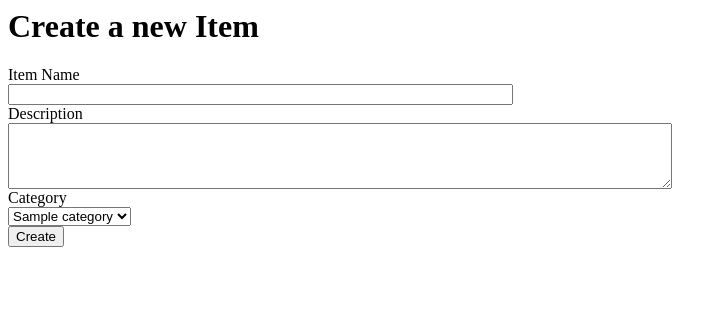
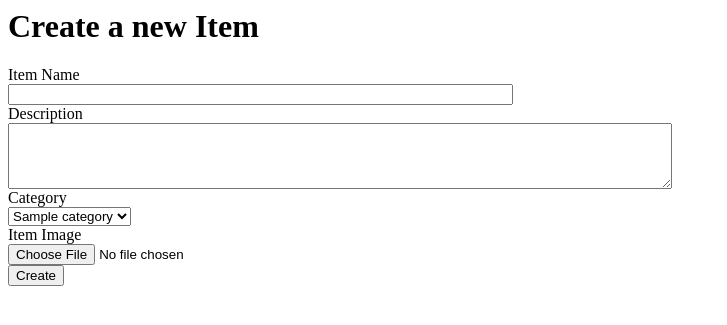
Before and after one commit to ziggylineous/udacity-full-stack-dev, a Flask app: page /items/new in a window 1280 px wide. Shown: the top 325 px of the page, without its empty margins (0-727 px from the left). Run offline with Flask 2, Linux system fonts and the light colour scheme; tables that the repository leaves empty hold one stand-in row (values such as "Sample post"); some libraries are stand-ins or nearby versions.

Commit message:
upload item image

```diff
--- a/item_catalog/app/__init__.py
+++ b/item_catalog/app/__init__.py
@@ -1,11 +1,17 @@
 from flask import Flask
 from config import Config
 from flask_sqlalchemy import SQLAlchemy
+from flask_uploads import UploadSet, IMAGES, configure_uploads, patch_request_class
 
 app = Flask(__name__)
 app.config.from_object(Config)
 db = SQLAlchemy(app)
 
+# image upload setup
+images = UploadSet('images', IMAGES)
+configure_uploads(app, images)
+patch_request_class(app, 4 * 1024 * 1024) # limits image's size
+
 # here app is the package
 # not the above app var
 from app import routes, models
--- a/item_catalog/app/forms.py
+++ b/item_catalog/app/forms.py
@@ -1,12 +1,17 @@
 from flask_wtf import FlaskForm
+from flask_wtf.file import FileField, FileAllowed
 from wtforms import StringField, TextAreaField, SubmitField, SelectField
 from wtforms.validators import DataRequired
 from app.models import Category
+from app import images
 
 class ItemForm(FlaskForm):
     name = StringField('Item Name', validators=[DataRequired()])
     description = TextAreaField('Description', validators=[DataRequired()])
     category_id = SelectField('Category', coerce=int)
+    image = FileField('Item Image', validators=[
+        FileAllowed(images, 'You can upload images only.')
+    ])
 
     def __init__(self, *args, **kwargs):
         super().__init__(*args, **kwargs)
--- a/item_catalog/app/routes.py
+++ b/item_catalog/app/routes.py
@@ -1,9 +1,11 @@
 # the first app is the package,
 # the second is the Flask application
-from app import app, db
+from app import app, db, images
 from app.models import User, Item, Category
 from flask import render_template, request, flash, url_for, redirect
+import os.path
 from app.forms import ItemForm
+
 
 @app.route('/')
 @app.route('/items')
@@ -31,7 +33,8 @@ def edit_item(item_id):
     form = ItemForm(formdata=request.form, obj=item)
 
     if form.validate_on_submit():
-        update_item(item, form)
+        filename = save_image_get_filename(form.image.data)
+        update_item(item, form, filename)
         flash('Updated item: {}'.format(item.name))
         return redirect(url_for('view_item', item_id=item.id))
 
@@ -42,9 +45,10 @@ def edit_item(item_id):
     )
 
 
-def update_item(item, item_form):
+def update_item(item, item_form, filename):
     item_form.populate_obj(item)
     item.category = Category.query.filter_by(id=item.category_id).one()
+    item.image = filename
 
     db.session.commit()
 
@@ -54,7 +58,8 @@ def create_item():
     form = ItemForm()
 
     if form.validate_on_submit():
-        item = _create_item(form)
+        filename = save_image_get_filename(form.image.data)
+        item = _create_item(form, filename)
         flash('Created new item: {}'.format(item.name))
         return redirect(url_for('show_items'))
 
@@ -66,7 +71,7 @@ def create_item():
     )
 
 
-def _create_item(item_form):
+def _create_item(item_form, filename):
     category_id = item_form.category_id.data
     cat = Category.query.filter_by(id=category_id).one()
 
@@ -74,13 +79,26 @@ def _create_item(item_form):
         name=item_form.name.data,
         description=item_form.description.data,
         category_id=category_id,
-        category=cat
+        category=cat,
+        image=filename
     )
 
     db.session.add(item)
     db.session.commit()
 
     return item
+
+
+def save_image_get_filename(image_file):
+    if image_file:
+        filename = images.save(
+            image_file,
+            name=image_file.filename
+        )
+
+        return filename
+
+    return ''
 
 
 @app.route('/items/<int:item_id>/delete', methods=['DELETE'])
--- a/item_catalog/app/templates/item-form.html
+++ b/item_catalog/app/templates/item-form.html
@@ -11,7 +11,7 @@
 {% endblock %}
 
 {% block content %}
-<form action="" method="POST">
+<form action="" method="POST" enctype="multipart/form-data">
     {{ form.hidden_tag() }}
     <div>
         {{ form.name.label }}<br>
@@ -38,6 +38,14 @@
     </div>
 
     <div>
+        {{ form.image.label }}<br>
+        {{ form.image() }}
+        {% for error in form.image.errors %}
+        <span class="form-error">{{ error }}</span>
+        {% endfor %}
+    </div>
+
+    <div>
         <input type="submit" value="{{ item_action }}">
     </div>
 </form>
--- a/item_catalog/app/templates/item.html
+++ b/item_catalog/app/templates/item.html
@@ -7,9 +7,11 @@
 
 {% block content %}
 <p>{{ item.description }}</p>
+<img src="{{ item.image_url }}" alt="{{ item.name }}" >
 <a id="edit" href="{{ url_for('edit_item', item_id=item.id) }}">Edit</a>
 <a id="delete" href="#">Delete</a>
 
+<!-- delete confirmation dialog (initially hidden) -->
 <div id="deleteConfirmation" title="Delete {{ item.name }}?">
 <p>Are you sure you want to delete {{ item.name }}?</p>
 </div>
@@ -18,6 +20,7 @@
 {% block behaviour %}
 <script type="text/javascript">
 
+// Delete Confirmation functions
 function deleteItem() {
     console.log('sending delete...');
 
--- a/item_catalog/config.py
+++ b/item_catalog/config.py
@@ -7,3 +7,4 @@ class Config(object):
     SQLALCHEMY_DATABASE_URI = os.environ.get('DATABASE_URL') or \
         'sqlite:///' + os.path.join(base_dir, 'item_catalog.db')
     SQLALCHEMY_TRACK_MODIFICATIONS = False
+    UPLOADED_IMAGES_DEST = os.path.join(base_dir, 'images')
```
Also changed, not shown: item_catalog/app/models.py (+7 -2 lines), item_catalog/README.md, item_catalog/images/item_placeholder.png (added), 1 other file.
